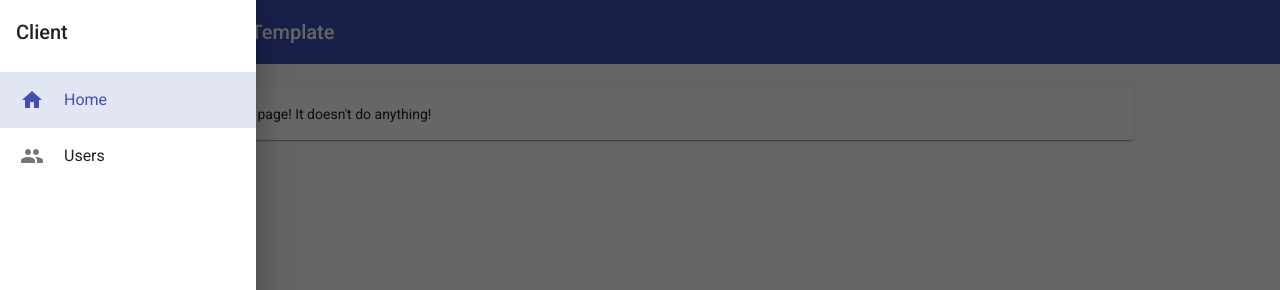
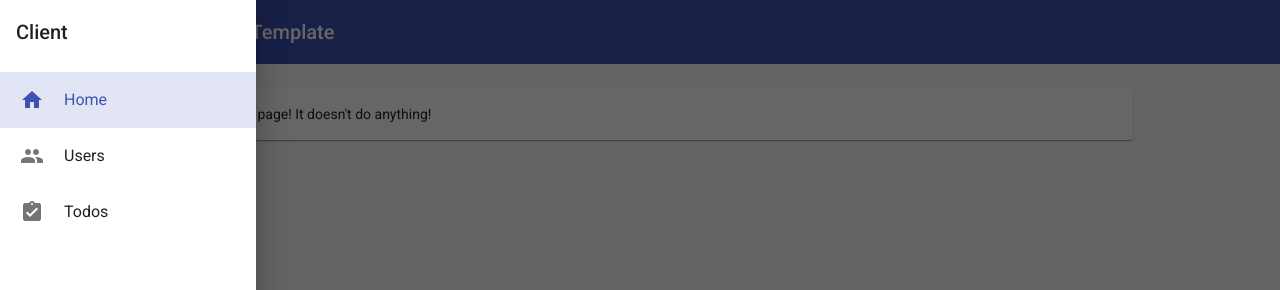
Before and after one commit to UMM-CSci-3601-S21/lab-4-cassie-noah, an Angular app in the folder client/: page / in a window 1280 px wide. Both pictures are taken after a click on the button "menu". Shown: the top 290 px of the page. Built offline with nearby package versions, Linux system fonts and the light colour scheme.

Commit message:
Add Todo HTML Button
Added button to todos page in HTML file.

```diff
--- a/client/src/app/app.component.html
+++ b/client/src/app/app.component.html
@@ -17,6 +17,11 @@
         Users
       </a>
 
+      <a mat-list-item routerLink="/todos" routerLinkActive="drawer-list-item-active" (click)="drawer.close()">
+        <mat-icon matListIcon>assignment_turned_in</mat-icon>
+        Todos
+      </a>
+
     </mat-nav-list>
   </mat-sidenav>
 
```
